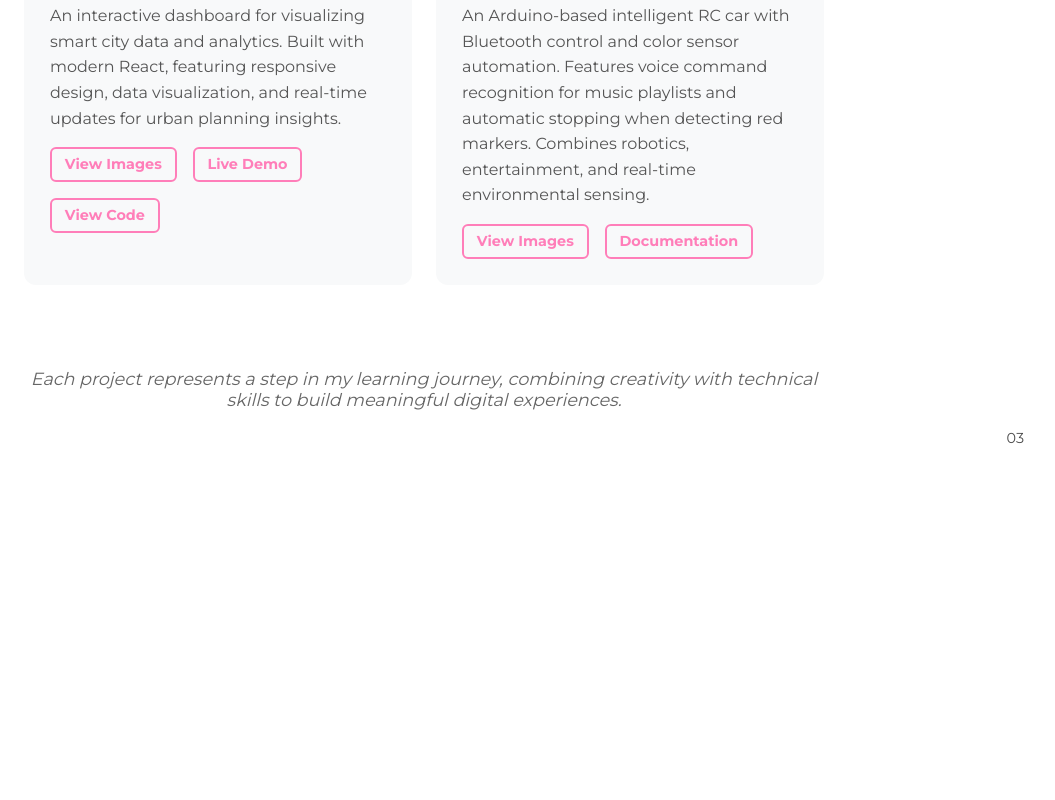
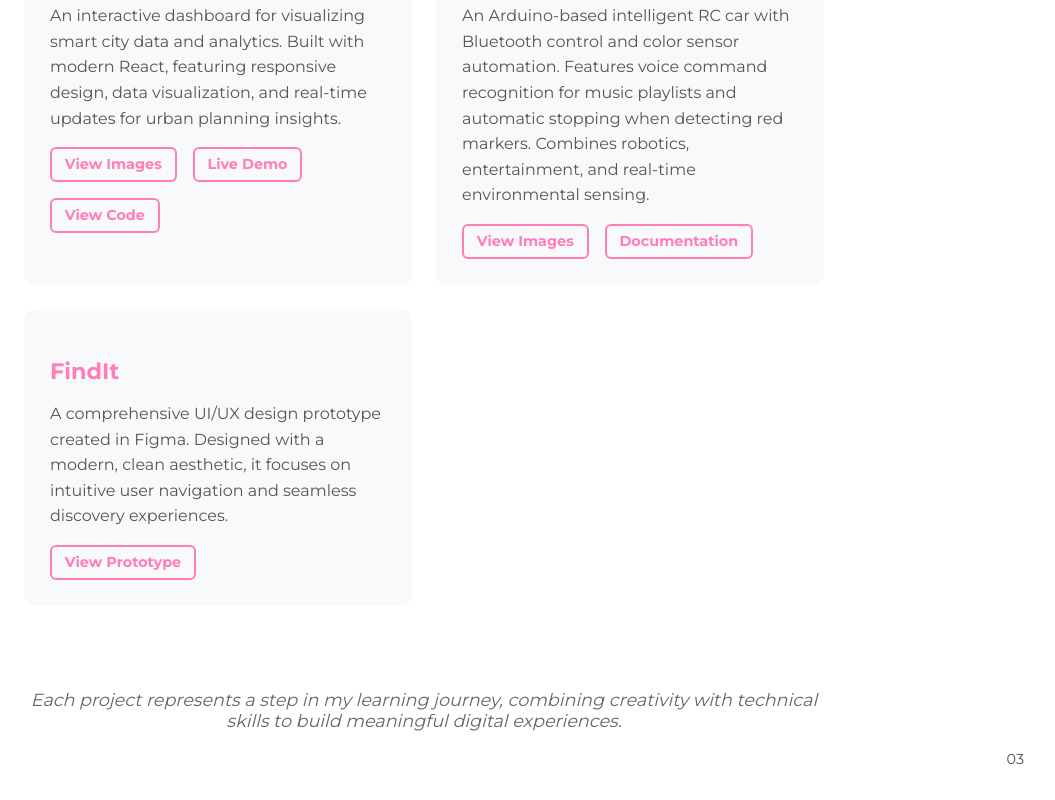
Before and after one commit to UbaidUrRehmaanDar/portfolio, a Vue app: page /projects in a window 1280 px wide. Shown: the part 891-1691 px from the top of the page, without its empty margins (216-1271 px from the left). Before the commit the page ends 1370 px from the top, so only its background shows below. Built offline with nearby package versions, Linux system fonts and the light colour scheme.

Commit message:
Add new Figma project and UI/UX updates

```diff
--- a/src/pages/Projects.vue
+++ b/src/pages/Projects.vue
@@ -59,6 +59,14 @@
                         <div class="project-links">
                             <button @click="openGallery('rc-car')" class="gallery-btn">View Images</button>
                             <button @click="openDocumentation" class="gallery-btn">Documentation</button>
+                        </div>
+                    </div>
+
+                    <div class="project-card">
+                        <h3>FindIt</h3>
+                        <p>A comprehensive UI/UX design prototype created in Figma. Designed with a modern, clean aesthetic, it focuses on intuitive user navigation and seamless discovery experiences.</p>
+                        <div class="project-links">
+                            <a href="https://www.figma.com/proto/VIB9uBrfPjSaRJY0i5S1MF/FindIt---Project?node-id=0-1&t=dCQfcffLf7TFxW8i-1" target="_blank" rel="noopener">View Prototype</a>
                         </div>
                     </div>
                 </div>
```
